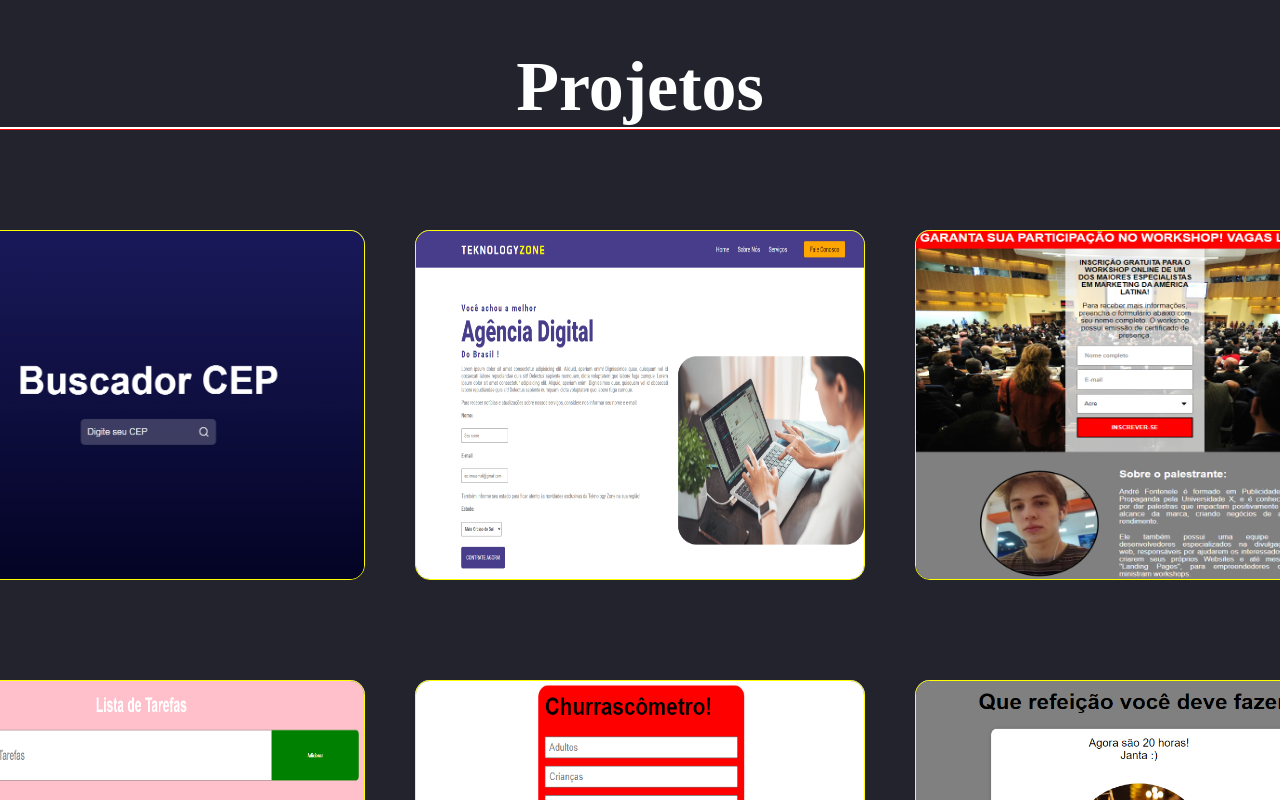
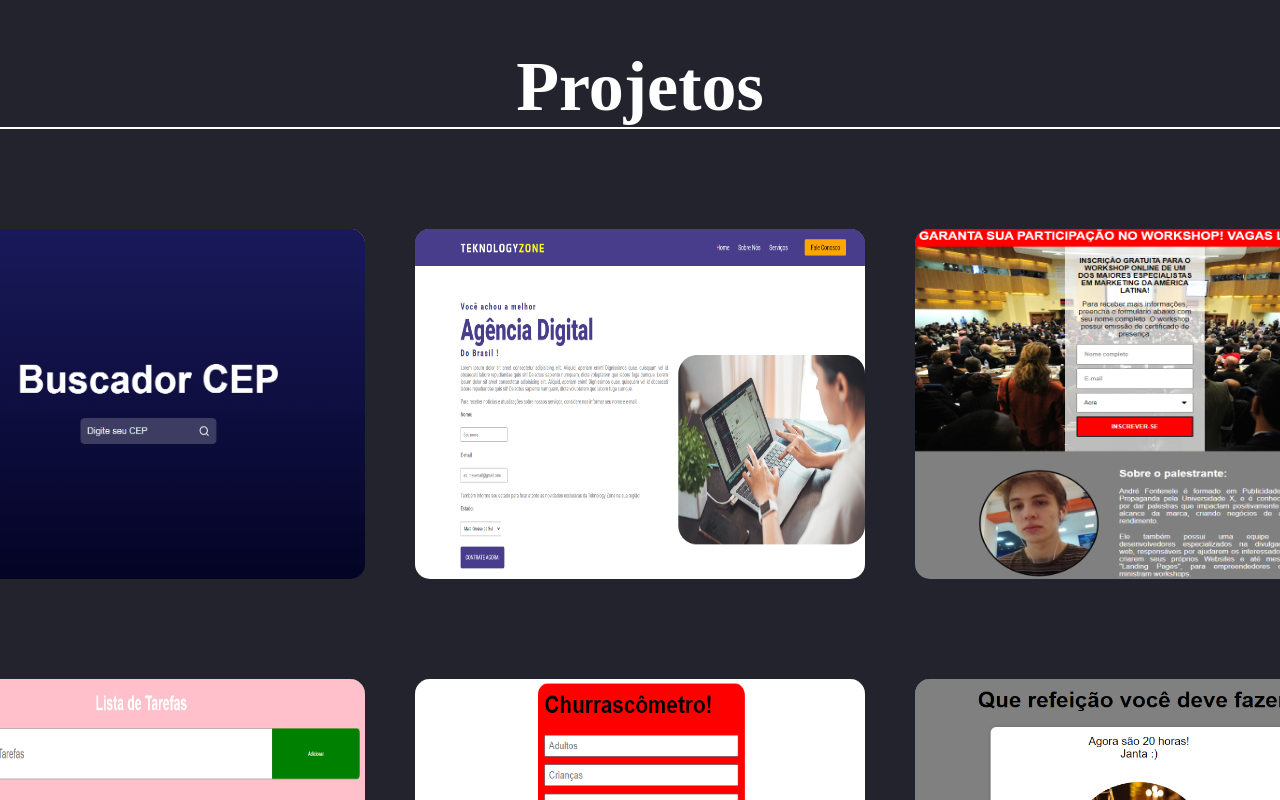
Before and after one commit to andredfontenele/first-portfolio, a React (Create React App) app: page / in a window 1280 px wide. Shown: the part 1960-2760 px from the top of the page. Built offline with nearby package versions, Linux system fonts and the light colour scheme; the HTML template or start-up script is replaced by a standard one.

Commit message:
fix: CSS do componente Portfolio corrigido

```diff
--- a/src/components/portfolio/portfolio.css
+++ b/src/components/portfolio/portfolio.css
@@ -15,14 +15,12 @@
   display: grid;
   grid-template-columns: 1fr 1fr 1fr;
   column-gap: 50px;
-  border: 1px solid red;
 }
 
 .card-container img{
   width: 100%;
   height: 100%;
   border-radius: 15px;
-  border: 1px solid yellow;
 }
 
 .card{
```
